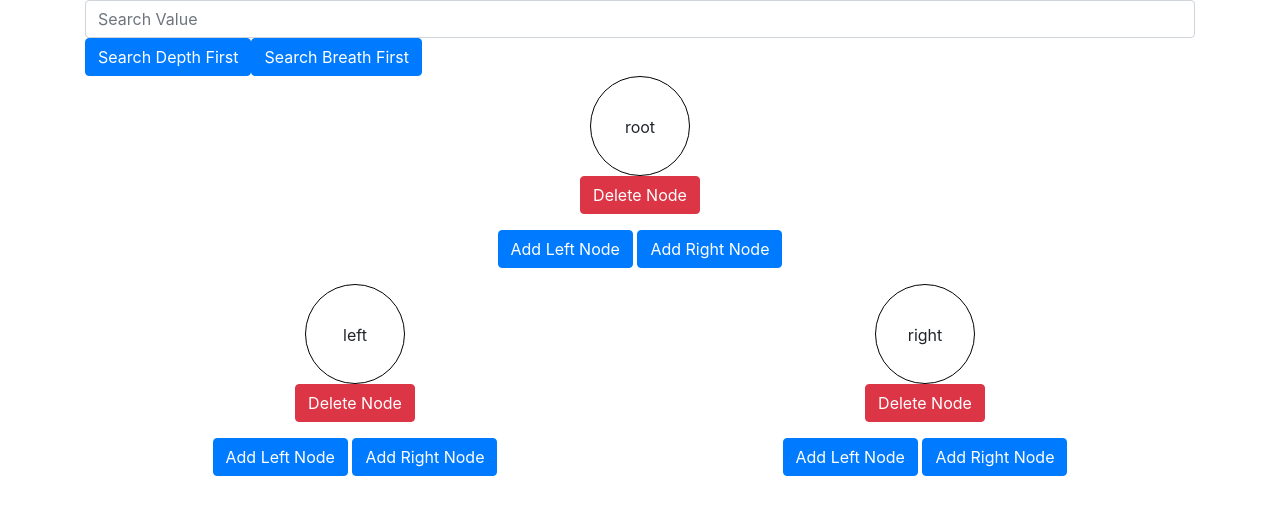
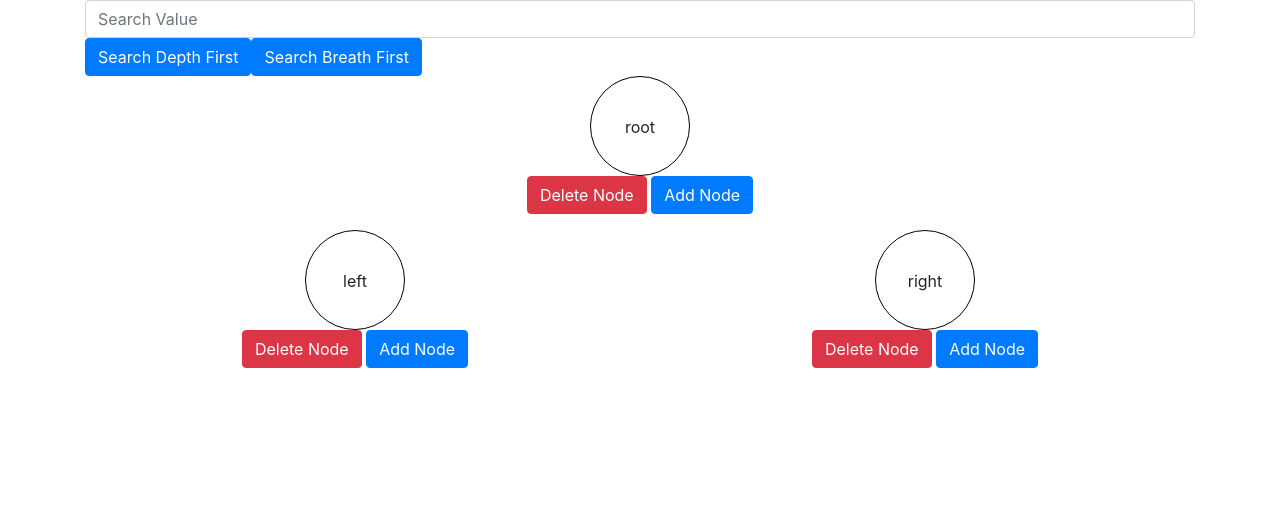
Before and after one commit to obasekietinosa/refactored-octo-giggle, a React (Create React App) app: page / in a window 1280 px wide. Shown: the top 514 px of the page. Built offline with nearby package versions, Linux system fonts and the light colour scheme.

Commit message:
Layout fixes

```diff
--- a/src/Components/Node/Node.js
+++ b/src/Components/Node/Node.js
@@ -11,11 +11,8 @@ export default function Node(props) {
             <div className="text-center">
                 <p>
                     <button onClick={() => props.delete(props.node.key)} className="btn btn-danger">Delete Node</button>
-                </p>
-                <p>
-                    <button onClick={() => props.add(props.node.key, (Math.floor(Math.random() * 100)))} className="btn btn-primary">Add Left Node</button>
                     &nbsp;
-                    <button onClick={() => props.add(props.node.key, (Math.floor(Math.random() * 99)))} className="btn btn-primary">Add Right Node</button>
+                    <button onClick={() => props.add(props.node.key, (Math.floor(Math.random() * 100)))} className="btn btn-primary">Add Node</button>
                 </p>
             </div>
             <div className="row">
```
